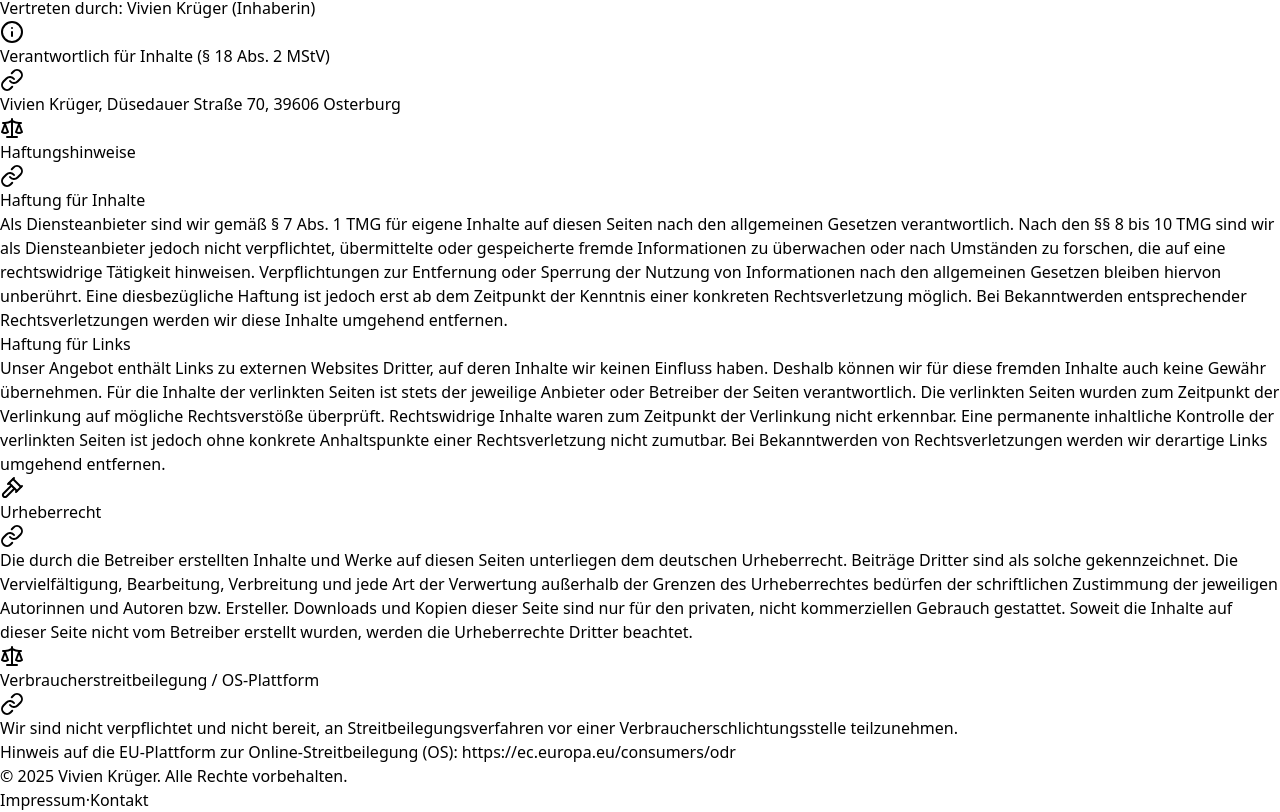
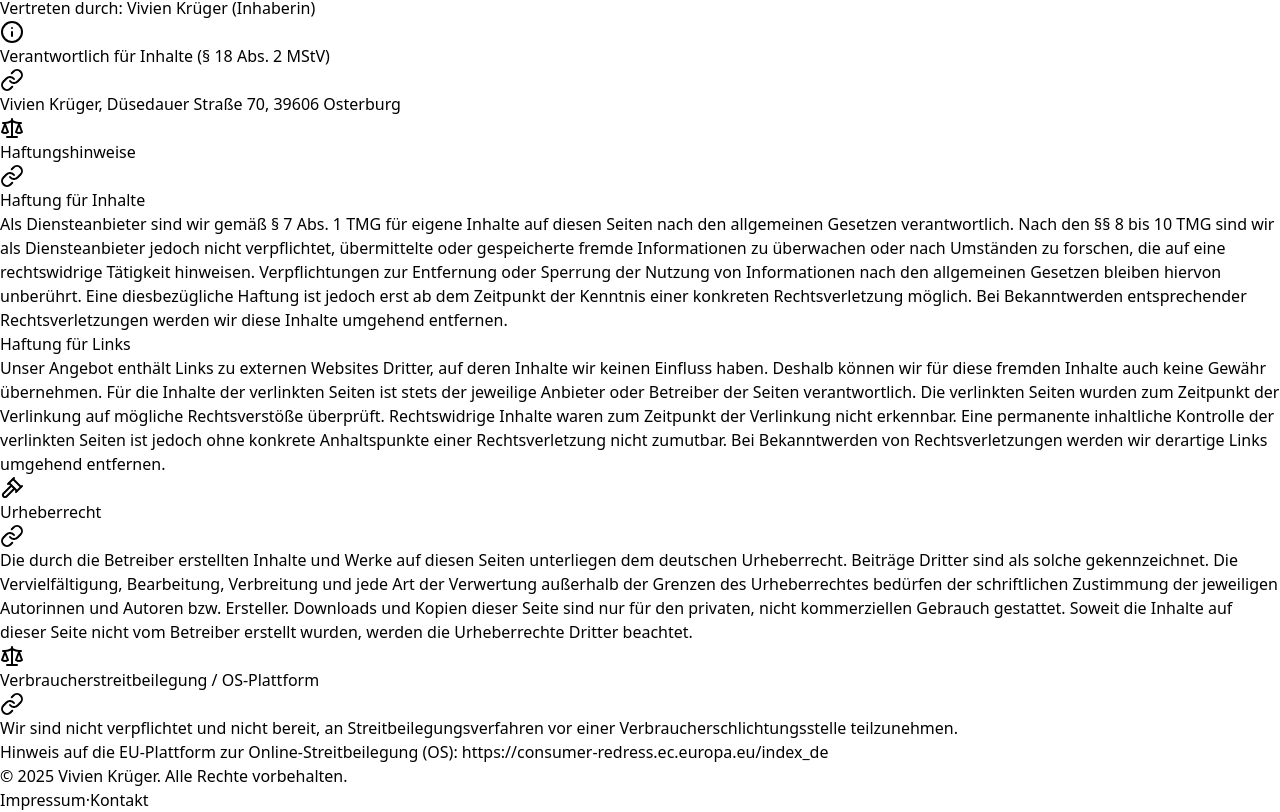
Before and after one commit to LouWare/Impressum, a React (Vite) app: page / in a window 1280 px wide. Shown: the part 772-1584 px from the top of the page. Built offline with nearby package versions, Linux system fonts and the light colour scheme.

Commit message:
Update App.jsx

```diff
--- a/src/App.jsx
+++ b/src/App.jsx
@@ -306,11 +306,11 @@ export default function ImpressumModern() {
                 {" "}
                 <a
                   className="underline underline-offset-4 hover:no-underline"
-                  href="https://ec.europa.eu/consumers/odr"
+                  href="https://consumer-redress.ec.europa.eu/index_de"
                   target="_blank"
                   rel="noreferrer"
                 >
-                  https://ec.europa.eu/consumers/odr
+                  https://consumer-redress.ec.europa.eu/index_de
                 </a>
               </p>
             </Card>
```
